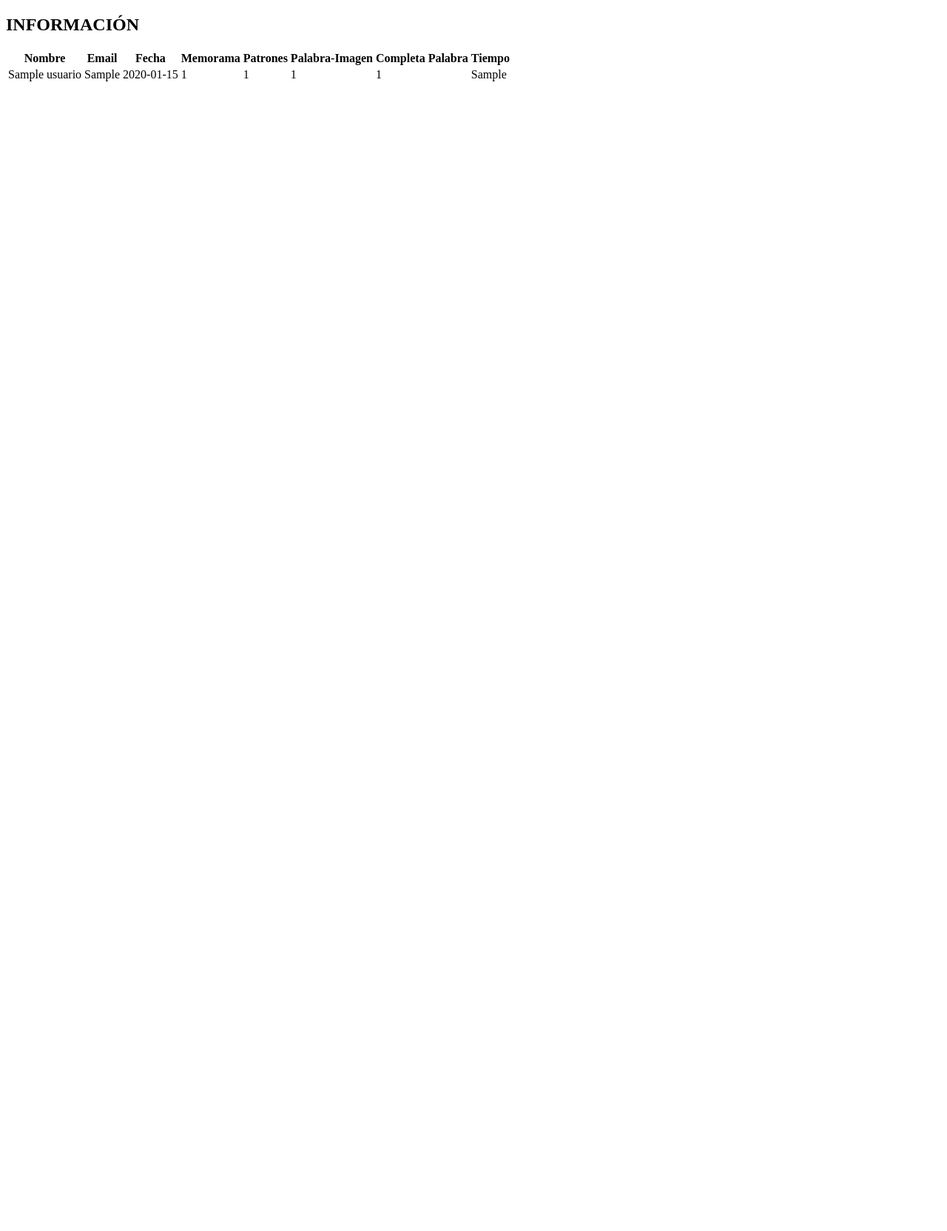
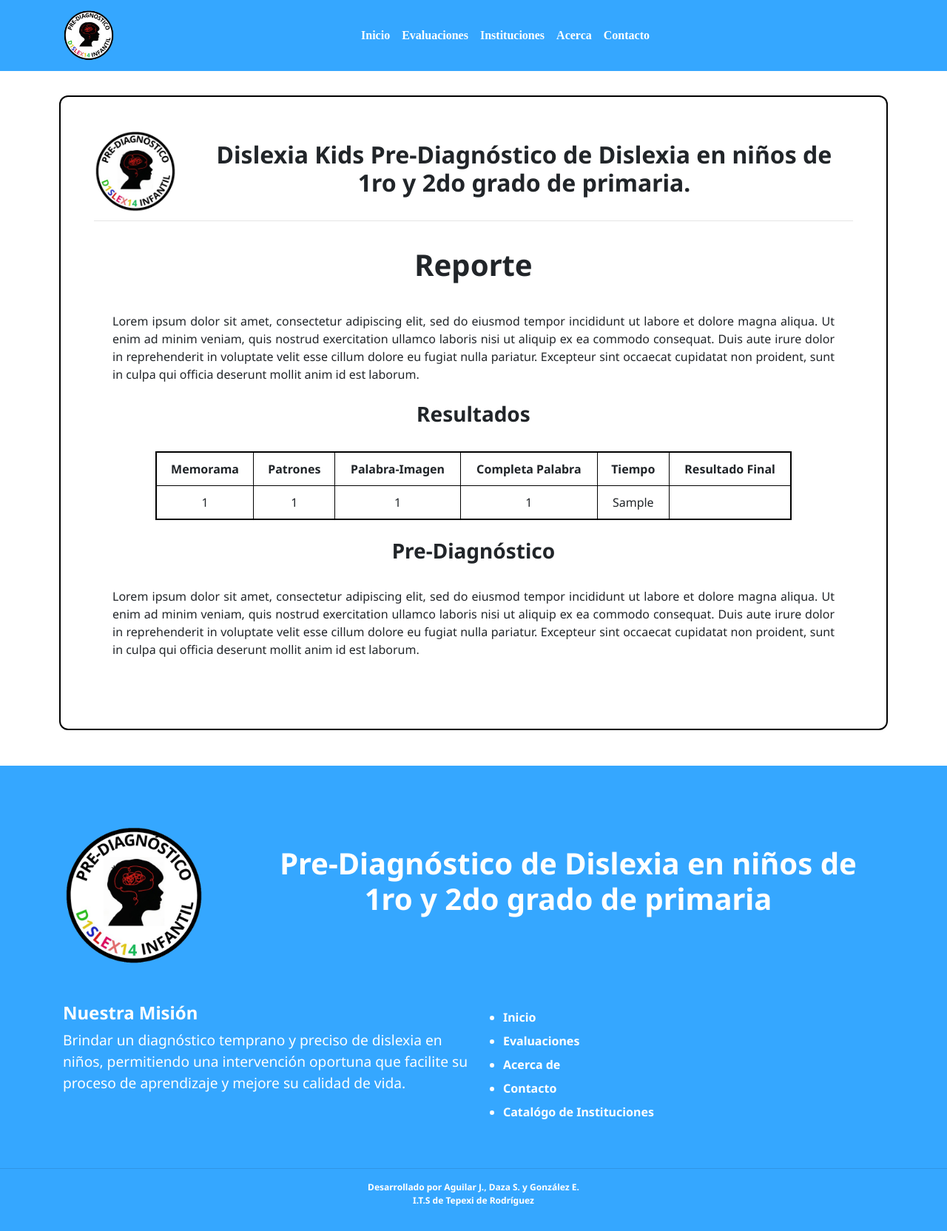
Before and after one commit to SdazaP/pre-diagnostico-dislexia, a PHP site: page /reporte.php in a window 1280 px wide. Shown: the whole page at 74% size. Before the commit the page ends 110 px from the top, so only its background shows below. Run offline with PHP 8.4, Linux system fonts and the light colour scheme; the visitor is signed in with stand-in values (Sample User, id 1); tables that the repository leaves empty hold one stand-in row (values such as "Sample post"); some libraries are stand-ins or nearby versions; some web fonts are replaced.

Commit message:
Diseño reporte

```diff
--- a/css/style.css
+++ b/css/style.css
@@ -539,6 +539,96 @@ h1 {
     margin: 3em 0;
 }
 
+/* Reporte */
+
+.contenedor-rep{
+    display: flex;
+    justify-content: center;
+    align-items: center;
+    padding: 0 20px;
+}
+
+.contenido-rep{
+    width: 90%;
+    max-width: 1200px;
+    justify-content: center;
+    align-items: center;
+    border-radius: 10px;
+    box-shadow: 0 0 0 2px black;
+    margin: 35px 0 50px 0;
+    padding: 20px;
+}
+
+.contenido-rep hr{
+    margin: 10px 25px 35px 25px;
+}
+
+.contenido-rep h1, h2, h3{
+    font-weight: bold;
+}
+
+.contenido-rep p{
+    text-align: justify;
+    margin: 0 50px 25px 50px;
+}
+
+.encabezado-rep{
+    display: flex;
+    justify-content: center;
+    align-items: center;
+    padding-top: 25px;
+    text-align: center;
+}
+
+.encabezado-rep h2{
+    padding: 0 25px;
+    text-align: center;
+    flex: 1 1 100%;
+}
+
+.encabezado-img{
+    width: 7em;
+    height: auto;
+    margin-left: 25px;
+    flex: 0 0 auto;
+}
+
+.contenido-rep h3, h1{
+    text-align: center;
+}
+
+.pre-diag{
+    padding: 25px 0 50px 0;
+}
+
+.cont-tabla{
+    display: flex;
+    justify-content: center;
+    align-items: center;
+    padding: 25px 0;
+    overflow-x: auto;
+}
+
+.table-responsive{
+    display: flex;
+    justify-content: center;
+    align-items: center;
+}
+
+.tabla-result{
+    width: 80%;
+    border: 2px solid black;
+    border-radius: 4px;
+    table-layout: auto;
+}
+
+.tabla-result th, td{
+    border-collapse: collapse;
+    text-align: center;
+    border: 1px solid black;
+    padding: 10px 15px;
+    word-wrap: break-word;
+}
 
 /* responsive */
 
--- a/reporte.php
+++ b/reporte.php
@@ -16,10 +16,10 @@ if ($conn->connect_error) {
 // Obtén el id del usuario desde la URL o la sesión
 $idUsuario = isset($_GET['id']) ? $_GET['id'] : (isset($_SESSION["idUsuario"]) ? $_SESSION["idUsuario"] : null);
 
-if ($idUsuario === null) {
+/*if ($idUsuario === null) {
     header("Location: prueba-registro.php");
     exit();
-}
+}*/
 
 // Obtén la información del usuario
 $query = "SELECT * FROM usuario WHERE idUsuario = ?";
@@ -39,35 +39,34 @@ $result = mysqli_stmt_get_result($stmt);
 $user_report_info = mysqli_fetch_assoc($result);
 mysqli_stmt_close($stmt);
 
-?>
-
-<!DOCTYPE html>
-<html lang="en">
-
-<head>
-    <meta charset="UTF-8">
-    <meta name="viewport" content="width=device-width, initial-scale=1.0">
-    <title>Reporte</title>
-</head>
+include("template/header.php") ?>
 
 <body>
-    <div class="content">
-            <h2>INFORMACIÓN</h2>
-        <table>
+    <div class="contenedor-rep">
+        <div class="contenido-rep">
+            <div class="encabezado-rep">
+                <img src="images/Logo.png" class="encabezado-img img-fluid">
+                <h2>Dislexia Kids Pre-Diagnóstico de Dislexia en niños
+                    de 1ro y 2do grado de primaria.</h2>
+            </div>
+            <hr>
+            <h1>Reporte</h1>
+            <p>
+                Lorem ipsum dolor sit amet, consectetur adipiscing elit, sed do eiusmod tempor incididunt ut labore et dolore magna aliqua. Ut enim ad minim veniam, quis nostrud exercitation ullamco laboris nisi ut aliquip ex ea commodo consequat. Duis aute irure dolor in reprehenderit in voluptate velit esse cillum dolore eu fugiat nulla pariatur. Excepteur sint occaecat cupidatat non proident, sunt in culpa qui officia deserunt mollit anim id est laborum.
+            </p>
+            <h3>Resultados</h3>
+            <div class="cont-tabla">
+                <div class="table-responsive">
+                    <table class="tabla-result">
                         <tr>
-                <th>Nombre</th>
-                <th>Email</th>
-                <th>Fecha</th>
                             <th>Memorama</th>
                             <th>Patrones</th>
                             <th>Palabra-Imagen</th>
                             <th>Completa Palabra</th>
                             <th>Tiempo</th>
+                            <th>Resultado Final</th>
                         </tr>
                         <tr>
-                <td><?php echo isset($user_info['nombre']) ? $user_info['nombre'] : ""; ?></td>
-                <td><?php echo isset($user_info['correo']) ? $user_info['correo'] : ""; ?></td>
-                <td><?php echo isset($user_report_info['fecha']) ? $user_report_info['fecha'] : ""; ?></td>
                             <td><?php echo isset($user_report_info['prueba1']) ? $user_report_info['prueba1'] : ""; ?></td>
                             <td><?php echo isset($user_report_info['prueba2']) ? $user_report_info['prueba2'] : ""; ?></td>
                             <td><?php echo isset($user_report_info['prueba3']) ? $user_report_info['prueba3'] : ""; ?></td>
@@ -75,7 +74,13 @@ mysqli_stmt_close($stmt);
                             <td><?php echo isset($user_report_info['tiempo']) ? $user_report_info['tiempo'] : ""; ?></td>
                         </tr>
                     </table>
+                </div>
+            </div>
+            <h3>Pre-Diagnóstico</h3>
+            <p class="pre-diag">
+                Lorem ipsum dolor sit amet, consectetur adipiscing elit, sed do eiusmod tempor incididunt ut labore et dolore magna aliqua. Ut enim ad minim veniam, quis nostrud exercitation ullamco laboris nisi ut aliquip ex ea commodo consequat. Duis aute irure dolor in reprehenderit in voluptate velit esse cillum dolore eu fugiat nulla pariatur. Excepteur sint occaecat cupidatat non proident, sunt in culpa qui officia deserunt mollit anim id est laborum.
+            </p>
+        </div>
+    </div>
 
-</body>
-
-</html>
+    <?php include("template/footer.php") ?>
```
Also changed, not shown: other parts of css/style.css (+58 -0 lines). Lines whose indentation alone changed are shown as unchanged.
